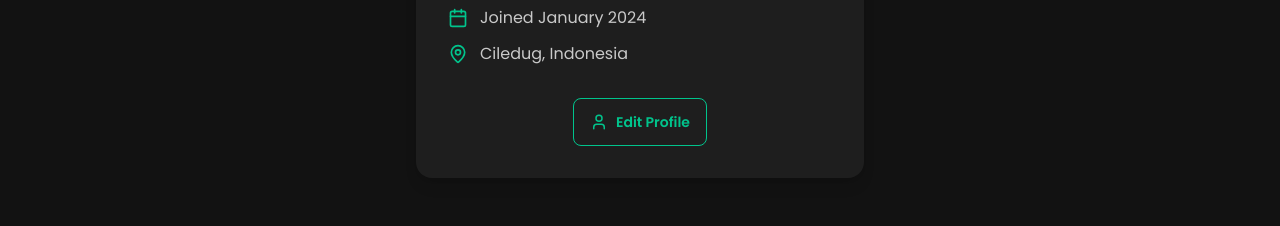
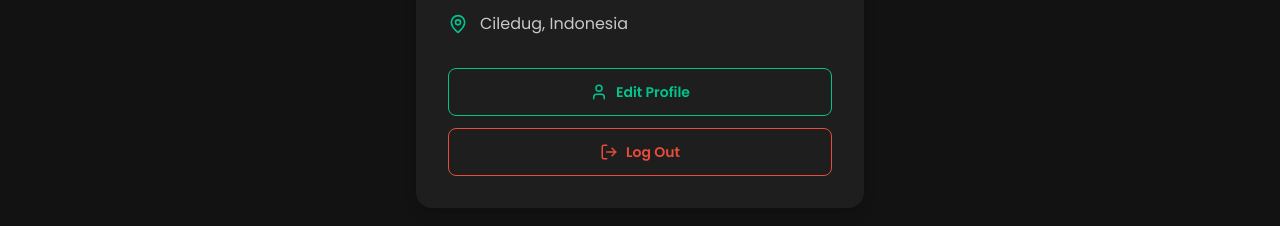
Before and after one commit to ivanadito-ap/grosave, a React (Vite) app: page /profile in a window 1280 px wide. Shown: the part 500-726 px from the top of the page. Built offline with nearby package versions, Linux system fonts and the light colour scheme; no server answers; sample sign-in values are in the browser's storage.

Commit message:
added Logout features

```diff
--- a/src/pages/Profile.jsx
+++ b/src/pages/Profile.jsx
@@ -1,7 +1,12 @@
 import React from "react";
-import { User, Mail, Calendar, MapPin } from "lucide-react";
+import { User, Mail, Calendar, MapPin, LogOut } from "lucide-react";
+import { signOut } from "firebase/auth";
+import { auth } from "../firebase";
+import { useNavigate } from "react-router-dom";
 
 export default function Profile() {
+  const navigate = useNavigate();
+
   // Temporary mock user data
   const user = {
     name: "Haru Urara",
@@ -10,6 +15,16 @@ export default function Profile() {
     location: "Ciledug, Indonesia",
     avatar:
       "https://api.dicebear.com/7.x/avataaars/svg?seed=Raditya&backgroundColor=b6e3f4,c0aede,d1d4f9",
+  };
+
+  const handleLogout = async () => {
+    try {
+      await signOut(auth);
+      console.log("User logged out");
+      navigate("/login"); // redirect to login page
+    } catch (error) {
+      console.error("Logout error:", error);
+    }
   };
 
   return (
@@ -47,11 +62,20 @@ export default function Profile() {
           </div>
         </div>
 
-        {/* Action button */}
-        <div className="text-center mt-8">
+        {/* Action buttons */}
+        <div className="flex flex-col gap-3 text-center mt-8">
           <button className="btn btn-outline btn-primary">
             <User size={18} />
             Edit Profile
+          </button>
+
+          {/* Logout button */}
+          <button
+            onClick={handleLogout}
+            className="btn btn-outline btn-error flex items-center justify-center gap-2"
+          >
+            <LogOut size={18} />
+            Log Out
           </button>
         </div>
       </div>
```
Also changed, not shown: 1 other file (tests, documents, lock files or other folders).
